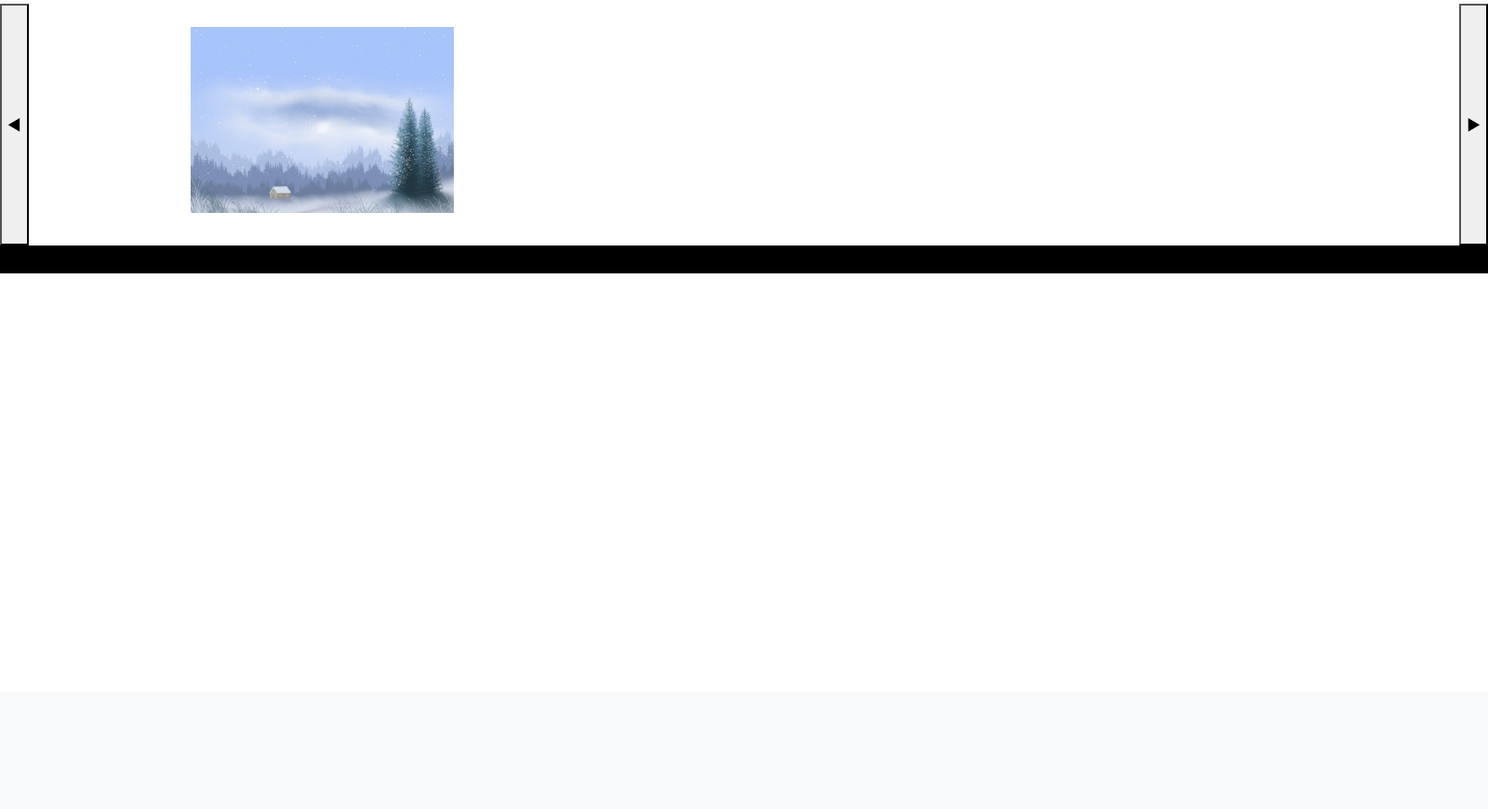
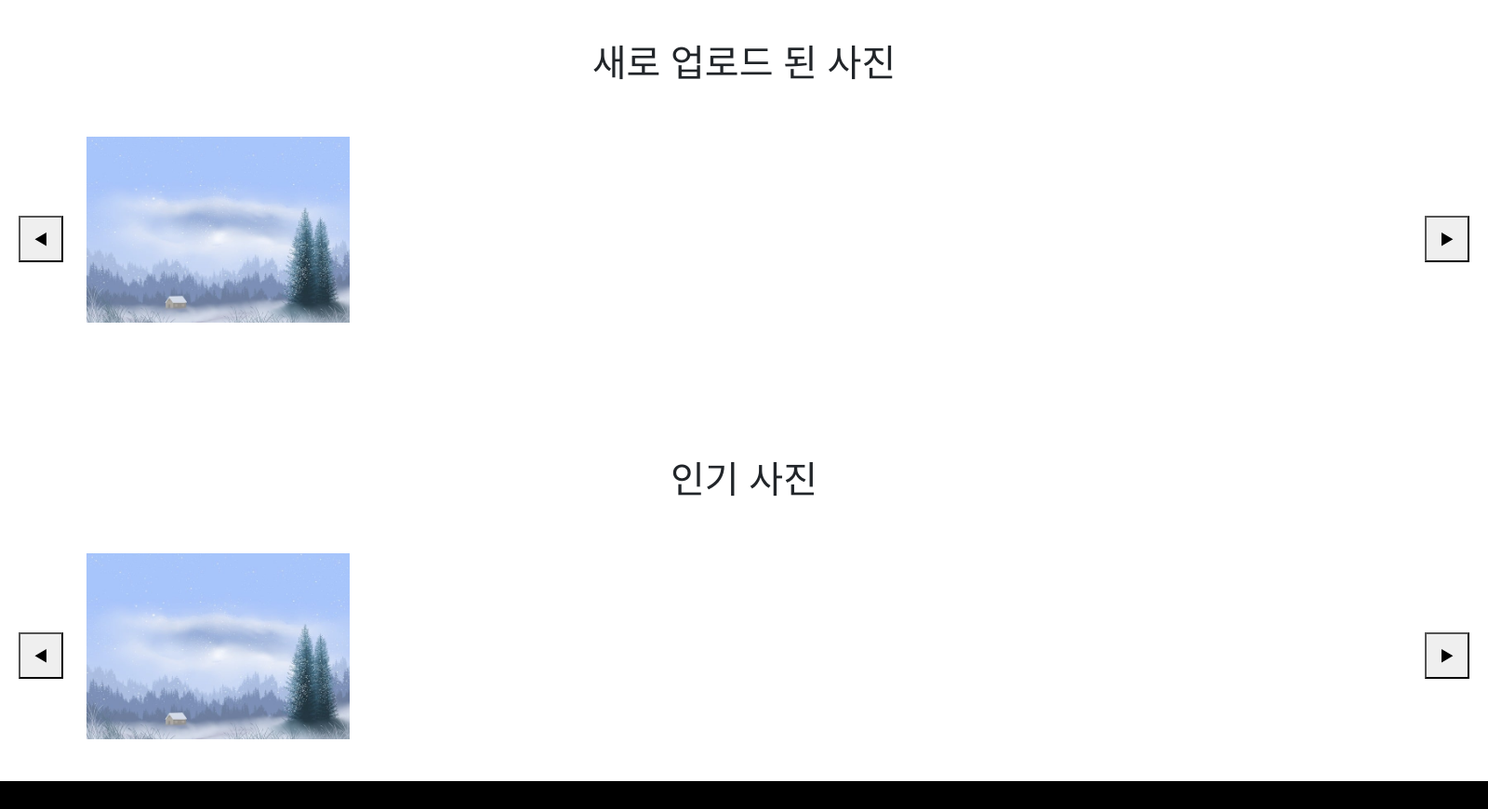
Before and after one commit to kdj-star/TIL, a Django app: page /display_image/ in a window 1600 px wide. Shown: the part 56-926 px from the top of the page at 93% size. Before the commit the page ends 350 px from the top, so only its background shows below. Run offline with Django 5.2, Linux system fonts and the light colour scheme; data comes from the database, SQL or seed files in the repository; both versions use the stored data as it was after the commit; parts of the project's set-up code (start-up, migrations or seed data) failed here and were passed over; some libraries are stand-ins or nearby versions.

Commit message:
apps 모델 수정

```diff
--- a/portfolio/pjt/apps/models.py
+++ b/portfolio/pjt/apps/models.py
@@ -5,6 +5,8 @@ class FileUpload(models.Model):
     title = models.TextField(max_length=40, null=True)
     imgfile = models.ImageField(null=True, upload_to="", blank=True)
     content = models.TextField()
+    created_at = models.DateTimeField(auto_now_add=True)
+    updated_at = models.DateTimeField(auto_now=True)
 
     def __str__(self):
         return self.title
--- a/portfolio/pjt/apps/views.py
+++ b/portfolio/pjt/apps/views.py
@@ -113,8 +113,6 @@ def carousel(request):
 
     images = FileUpload.objects.all()
 
-
-
     context = {
             'A': 'A',
             'images' : images
--- a/portfolio/pjt/static/css/style.css
+++ b/portfolio/pjt/static/css/style.css
@@ -75,11 +75,3 @@ body{
 
     transform: scale(1.1);
   }
-
-
-#image_display{
-    -ms-overflow-style: none;
- }
- #image_display::-webkit-scrollbar{
-   display:none;
- }
--- a/portfolio/pjt/templates/apps/carousel.html
+++ b/portfolio/pjt/templates/apps/carousel.html
@@ -1,7 +1,7 @@
 {% extends 'base.html' %}
 {% block content %}
 <div style="display: flex;">
-    <div id="image_display" style="height: 220px; width: 1200px; margin:20px; overflow: auto;  white-space: nowrap;margin-left: auto; margin-right: auto;" >
+    <div id="image_display" style="height: 250px; width: 1200px; margin:20px; overflow: auto;  white-space: nowrap;margin-left: auto; margin-right: auto;" >
         {% for i in images %}
         <img src="{{ i.imgfile.url }}" alt="" style="height: 200px; margin: 5px">
         {% endfor %}
--- a/portfolio/pjt/templates/apps/display_image.html
+++ b/portfolio/pjt/templates/apps/display_image.html
@@ -1,35 +1,77 @@
 {% extends 'base.html' %}
+{% block style %}
+
+
+{% endblock %}
 {% block content %}
-
-<div style="display: flex;">
-    <button onclick="Right()" >◀</button>
-    <div id="image_display" style="height: 220px; width: 1200px; margin:20px; overflow: auto;  white-space: nowrap;margin-left: auto; margin-right: auto;" >
+<h1 style="margin-top:100px;">새로 업로드 된 사진</h1>
+<div style="display: flex; width: 1600px; margin: 0 auto; margin-top: 20px;">
+    <button onclick="RightNew()" style="height: 50px; width: 50px; margin: 20px; margin-top: 120px;" >◀</button>
+    <div id="new-image-display" style="height: 250px; width: 1500px; margin-top: 30px;  overflow: auto;  white-space: nowrap; margin-left: auto; margin-right: auto;" >
         {% for i in images %}
         <img src="{{ i.imgfile.url }}" alt="" style="height: 200px; margin: 5px">
         {% endfor %}
     </div>
-    <button onclick="Left()" >▶</button>
+    <button onclick="LeftNew()" style="height: 50px; width: 50px; margin: 20px; margin-top: 120px;" >▶</button>
+</div>
 
+<h1 style="margin-top:100px;">인기 사진</h1>
+<div style="display: flex; width: 1600px; margin: 0 auto; margin-top: 20px;">
+    <button onclick="RightHot()" style="height: 50px; width: 50px; margin: 20px; margin-top: 120px;" >◀</button>
+    <div id="hot-image-display" style="height: 250px; width: 1500px; margin-top: 30px;  overflow: auto;  white-space: nowrap; margin-left: auto; margin-right: auto;" >
+        {% for i in images %}
+        <img src="{{ i.imgfile.url }}" alt="" style="height: 200px; margin: 5px">
+        {% endfor %}
+    </div>
+    <button onclick="LeftHot()" style="height: 50px; width: 50px; margin: 20px; margin-top: 120px;" >▶</button>
 </div>
+<style>
+    #new-image-display{
+        -ms-overflow-style: none;
+    }
+    #new-image-display::-webkit-scrollbar{
+    display:none;
+    }
+    #hot-image-display{
+        -ms-overflow-style: none;
+    }
+    #hot-image-display::-webkit-scrollbar{
+    display:none;
+    }
+</style>
 <script>
 
-    let pos = 0;
+    let Newpos = 0;
 
-    function Left(){
-        pos = pos+100;
+    function LeftNew(){
+        Newpos = Newpos+100;
         //alert(pos);
-        $( '#image_display' ).scrollLeft( pos );
+        $( '#new-image-display' ).scrollLeft( Newpos );
     }
 
-    function Right(){
-        pos = pos-100;
-        if(pos<0)
-            pos = 0;
+    function RightNew(){
+        Newpos = Newpos-100;
+        if(Newpos<0)
+        Newpos = 0;
         //alert(pos);
-        $( '#image_display' ).scrollLeft( pos );
+        $( '#new-image-display' ).scrollLeft( Newpos );
     }
 
+    let Hotpos = 0;
 
+    function LeftHot(){
+        Hotpos = Hotpos+100;
+        //alert(pos);
+        $( '#hot-image-display' ).scrollLeft( Hotpos );
+    }
+
+    function RightHot(){
+        Hotpos = Hotpos-100;
+        if(Hotpos<0)
+            Hotpos = 0;
+        //alert(pos);
+        $( '#hot-image-display' ).scrollLeft( Hotpos );
+    }
 
  </script>
 {% endblock %}
```
Also changed, not shown: portfolio/pjt/apps/migrations/0001_initial.py, portfolio/pjt/apps/migrations/0002_fileupload_delete_post.py (deleted), portfolio/pjt/db.sqlite3, portfolio/pjt/media/background-8422123_640_1AuUjTu.png (added), portfolio/pjt/media/background-8422123_640_TqsuoZe.png (added), portfolio/pjt/media/background-8422123_640_df4Mimg.png (added).
